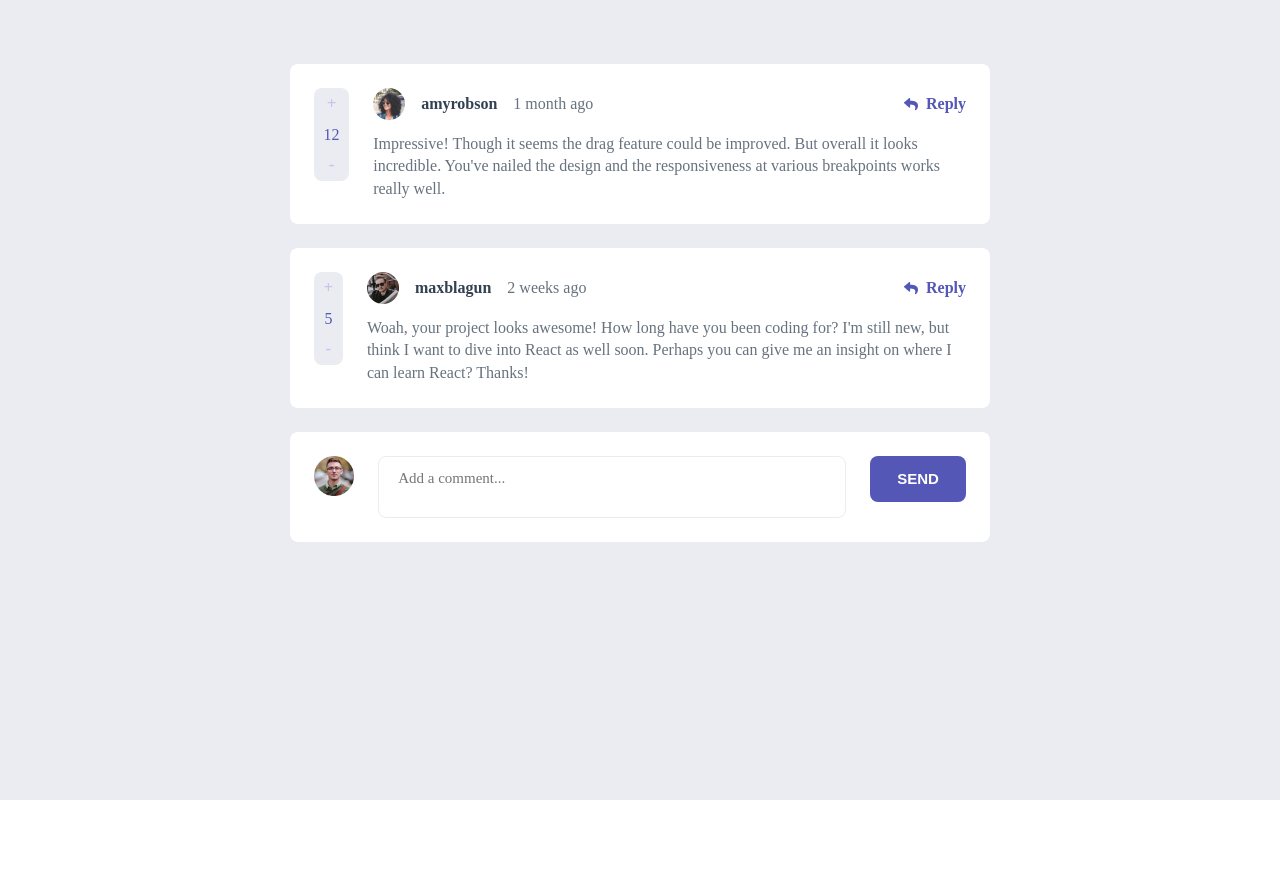
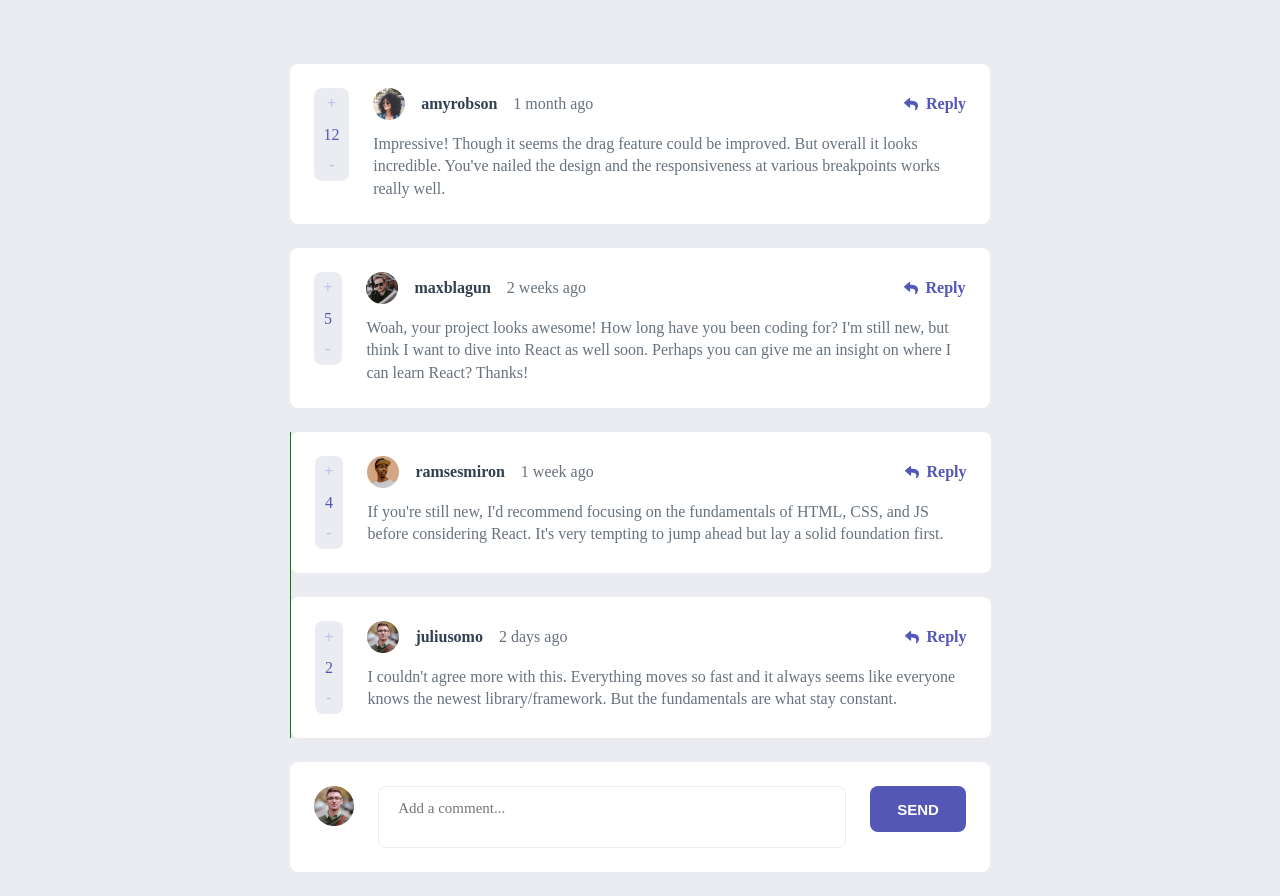
Before and after one commit to David-Koshkadze/fmt-interactive-components, a React (Vite) app: page / in a window 1280 px wide. Before the commit the page ends 800 px from the top, so only its background shows below. Built offline with nearby package versions, Linux system fonts and the light colour scheme; a web font is replaced by a local one.

Commit message:
add card wrapper for replies

```diff
--- a/src/App.jsx
+++ b/src/App.jsx
@@ -1,7 +1,7 @@
 import { useState, useEffect } from "react";
-import Card from "./Card";
 import Comment from "./Comment";
 import styled, { createGlobalStyle } from "styled-components";
+import CardWrapper from "./components/CardWrapper";
 
 const GlobalStyles = createGlobalStyle`
   :root {
@@ -21,7 +21,6 @@ const AppContainer = styled.div`
   background: var(--Light-gray);
   padding-top: 4rem;
   width: 100%;
-  height: 100vh;
   display: flex;
   flex-direction: column;
   align-items: center;
@@ -44,7 +43,7 @@ function App() {
       <GlobalStyles />
       <AppContainer>
         {usersData.comments?.map((comment) => (
-          <Card key={comment.id} comment={comment} />
+          <CardWrapper key={comment.id} comment={comment} />
         ))}
         <Comment />
       </AppContainer>
--- a/src/Card.jsx
+++ b/src/components/Card.jsx
@@ -1,7 +1,7 @@
 import React from "react";
 import styled from "styled-components";
 
-import { CardWrapper } from "./styles/CardStyles";
+import { CardWrapper } from "../styles/CardStyles";
 
 const Voting = styled.div`
   display: flex;
--- /dev/null
+++ b/src/components/CardWrapper.jsx
@@ -0,0 +1,23 @@
+import React from "react";
+import styled from "styled-components";
+
+import Card from "./Card";
+
+const ReplyDiv = styled.div`
+  border-left: 1px solid green;
+`
+
+export default function CardWrapper({ comment }) {
+  return (
+    <div>
+      <Card comment={comment} />
+      {comment.replies ? (
+        <ReplyDiv>
+          {comment.replies.map((comment) => (
+            <Card key={comment.id} comment={comment} />
+          ))}
+        </ReplyDiv>
+      ) : null}
+    </div>
+  );
+}
```
